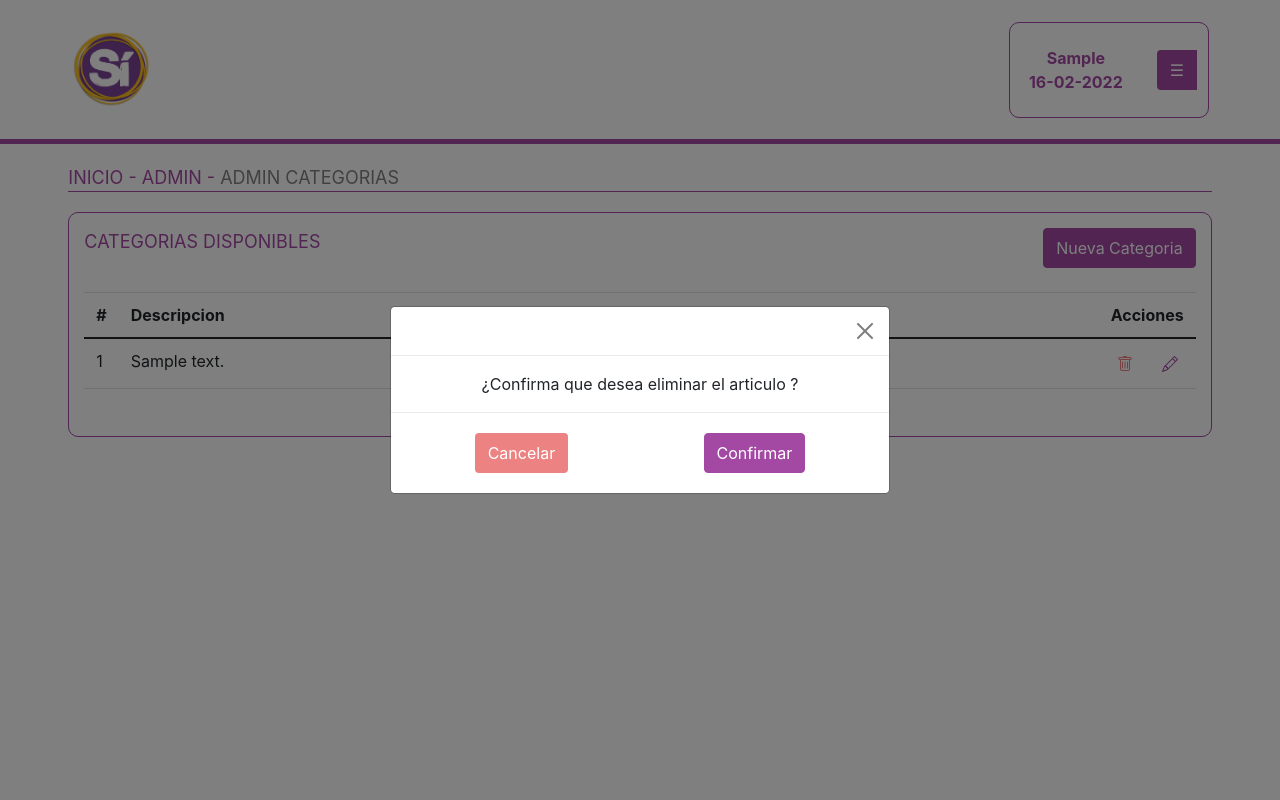
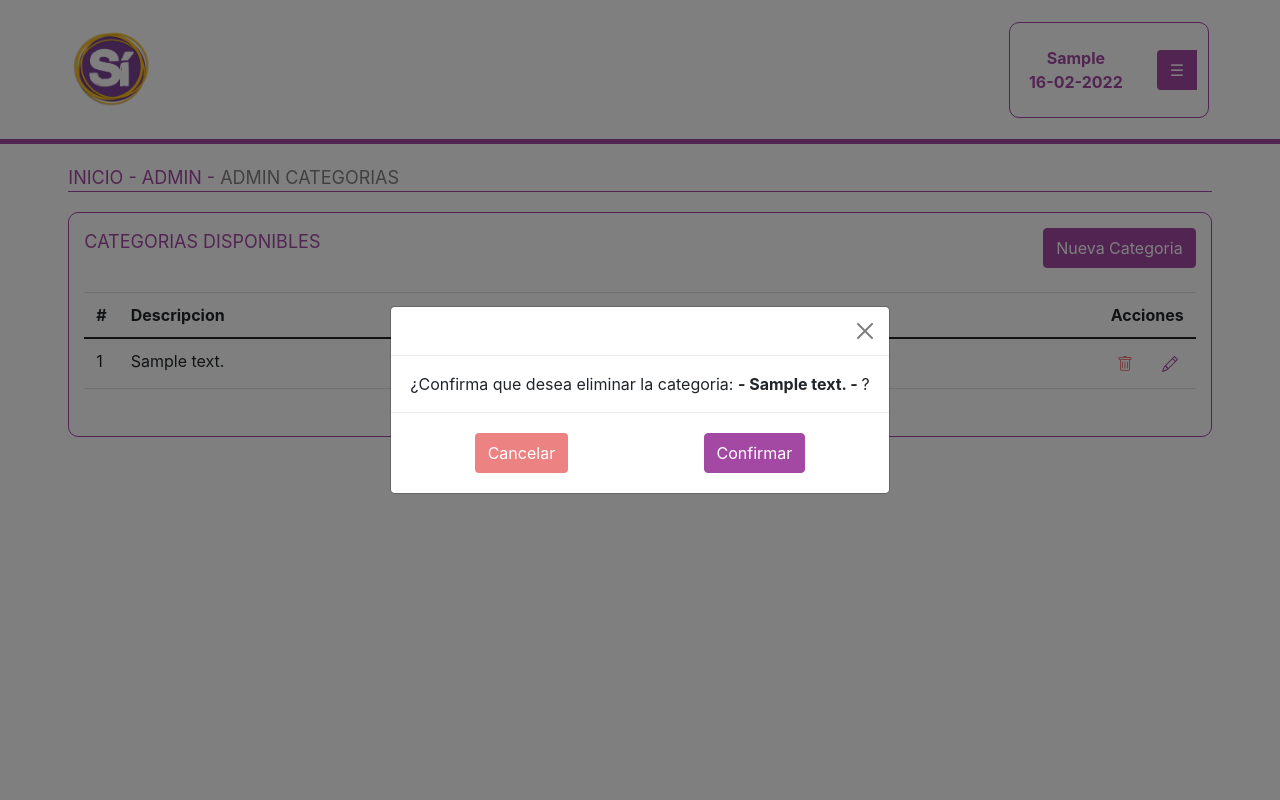
Before and after one commit to uranmarcos/residenciasUniversitarias, a PHP site: page /repositorioPedidos/adminCategorias.php in a window 1280 px wide, after a click that opens the changed part. Run offline with PHP 8.4, Linux system fonts and the light colour scheme; the visitor is signed in with stand-in values (Sample User, id 1); tables that the repository leaves empty or names only in its code hold one stand-in row (values such as "Sample post"); data that the repository does not hold is empty; some libraries are stand-ins or nearby versions.

Commit message:
eliminacion de categoria en modal

```diff
--- a/adminCategorias.php
+++ b/adminCategorias.php
@@ -69,7 +69,7 @@
                                                     <td class="pl-0 pr-0" style="width:100px; text-align:center">
                                                         <div class="row" style="width:90px; margin:auto;">
                                                             <!-- BOTON TRASH -->
-                                                            <div style="width:45px" onmouseover="overBotonAccion('btnTrash<?php echo $categoria['id']?>','btnTrashFill<?php echo $categoria['id']?>')" onmouseout="overBotonAccion('btnTrashFill<?php echo $categoria['id']?>', 'btnTrash<?php echo $categoria['id']?>')" name="trashButton<?php echo $categoria['id']?>" id="trashButton<?php echo $categoria['id']?>" class="trashButton" onclick="eliminarcategoria(<?php echo $categoria['id']?>, '<?php echo $categoria['descripcion'];?>')" data-bs-toggle="modal" data-bs-target="#modalEliminar">
+                                                            <div style="width:45px" onmouseover="overBotonAccion('btnTrash<?php echo $categoria['id']?>','btnTrashFill<?php echo $categoria['id']?>')" onmouseout="overBotonAccion('btnTrashFill<?php echo $categoria['id']?>', 'btnTrash<?php echo $categoria['id']?>')" name="trashButton<?php echo $categoria['id']?>" id="trashButton<?php echo $categoria['id']?>" class="trashButton" onclick="eliminarCategoria(<?php echo $categoria['id']?>, '<?php echo $categoria['descripcion'];?>')" data-bs-toggle="modal" data-bs-target="#modalEliminar">
                                                                 <svg xmlns="http://www.w3.org/2000/svg" width="16" height="16" fill="currentColor" class="bi bi-trash" id="btnTrash<?php echo $categoria['id']?>" viewBox="0 0 16 16">
                                                                     <path d="M5.5 5.5A.5.5 0 0 1 6 6v6a.5.5 0 0 1-1 0V6a.5.5 0 0 1 .5-.5zm2.5 0a.5.5 0 0 1 .5.5v6a.5.5 0 0 1-1 0V6a.5.5 0 0 1 .5-.5zm3 .5a.5.5 0 0 0-1 0v6a.5.5 0 0 0 1 0V6z"/>
                                                                     <path fill-rule="evenodd" d="M14.5 3a1 1 0 0 1-1 1H13v9a2 2 0 0 1-2 2H5a2 2 0 0 1-2-2V4h-.5a1 1 0 0 1-1-1V2a1 1 0 0 1 1-1H6a1 1 0 0 1 1-1h2a1 1 0 0 1 1 1h3.5a1 1 0 0 1 1 1v1zM4.118 4 4 4.059V13a1 1 0 0 0 1 1h6a1 1 0 0 0 1-1V4.059L11.882 4H4.118zM2.5 3V2h11v1h-11z"/>
@@ -109,22 +109,22 @@
                 </div>
                 <!--    END BOX LISTADO CATEGORIAS    -->
 
-                <!-- START MODAL CONFIRMACION ELIMINACION ARTICULO -->
+                <!-- START MODAL CONFIRMACION ELIMINACION CATEGORIA -->
                 <form action="adminCategorias.php" method="POST">
                     <div class="modal fade" id="modalEliminar" tabindex="-1" aria-labelledby="exampleModalLabel" aria-hidden="true">
                         <div class="modal-dialog modal-dialog-centered">
                             <div class="modal-content">
                                 <div class="modal-header">
-                                    <input type="text" hidden name="idArticuloEliminar" id="idArticuloEliminar"></input>
+                                    <input type="text" hidden name="idCategoriaEliminar" id="idCategoriaEliminar"></input>
                                     <button type="button" class="btn-close" data-bs-dismiss="modal" aria-label="Close"></button>
                                 </div>
                                 <div class="modal-body centrarTexto">
-                                    ¿Confirma que desea eliminar el articulo <b><span id="articuloAEliminar"></span></b>?
+                                    ¿Confirma que desea eliminar la categoria:  <b><span id="categoriaAEliminar"></span></b>?
                                 </div>
                                 <div class="modal-footer d-flex justify-content-around">
                                     <button type="button" class="btn botonCancelar" data-bs-dismiss="modal">Cancelar</button>
-                                    <button type="submit" name="eliminarArticulo" id="btnEliminarArticulo" onclick="mostrarSpinner('btnEliminarArticulo', 'spinnerEliminarArticulo')" class="btn boton">Confirmar</button>
-                                    <button type="button" class="btnReenviarCircle hide" id="spinnerEliminarArticulo">
+                                    <button type="submit" name="eliminarCategoria" id="btnEliminarCategoria" onclick="mostrarSpinner('btnEliminarCategoria', 'spinnerEliminarCategoria')" class="btn boton">Confirmar</button>
+                                    <button type="button" class="btnReenviarCircle hide" id="spinnerEliminarCategoria">
                                         <div class="spinner-border spinnerReenviar" role="status">
                                             <span class="sr-only"></span>
                                         </div>
@@ -134,7 +134,9 @@
                         </div>
                     </div>
                 </form>
-                <!-- END MODAL CONFIRMACION ELIMINACION ARTICULO -->
+                <!-- END MODAL CONFIRMACION ELIMINACION CATEGORIA -->
+
+
 
                 <!----     START MODAL CREACION DE CATEGORIA    ----->
                 <form name="formCreacion" method="POST" action="adminCategorias.php">
@@ -188,6 +190,8 @@
                     </div>
                 </form>
                 <!----     END MODAL CREACION DE CATEGORIA    ----->
+
+
 
                 <!----     START MODAL EDICION DE ARTICULO    ----->
                 <form name="formEdicion" method="POST" action="adminCategorias.php">
@@ -280,6 +284,26 @@
         setTimeout(ocultarAlertError, 5000)
     }
 }
+function ocultarAlertConfirmacion(){
+    let alertConfirmacion = document.getElementById("alertConfirmacion")
+    alertConfirmacion.classList.remove('show')
+    alertConfirmacion.classList.add('hide')
+}
+function ocultarAlertError(){
+    let alertErrorConexion = document.getElementById("alertErrorConexion")
+    alertErrorConexion.classList.remove('show')
+    alertErrorConexion.classList.add('hide')
+}
+function eliminarCategoria(id, descripcion) {
+    let categoriaAEliminar = document.getElementById("categoriaAEliminar")
+    categoriaAEliminar.innerHTML = " - " + descripcion + " - "
+    let idcategoriaEliminar = document.getElementById("idCategoriaEliminar")
+    idcategoriaEliminar.value = id
+}
+
+
+
+
 // function validarDescripcionEdicion(value){
 //     let boxMensajeArticuloExistente = document.getElementById("mensajeValidacionEdicion")
 //     let btnEdicion = document.getElementById("btnEdicion")
@@ -303,6 +327,9 @@
 //         boxMensajeArticuloExistente.innerHTML = "3 o mas caracteres"
 //     }
 // }
+
+
+
 function validarDescripcionCreacion(value){
     let mensajeValidacion = document.getElementById("mensajeValidacionCreacion")
     let btnCreacion = document.getElementById("btnCreacion")
--- a/funciones/adminCategorias.php
+++ b/funciones/adminCategorias.php
@@ -38,16 +38,16 @@
     }
     // ACCION ELIMINAR CATEGORIA
     if(isset($_POST["eliminarCategoria"])){
-        $id = $_POST["inputCategoriaEliminar"];
+        $id = $_POST["idCategoriaEliminar"];
         date_default_timezone_set('America/Argentina/Cordoba');
         $date = date("Y-m-d H:i:s");
         $consultaValidacion = $baseDeDatos -> prepare("SELECT count(*) from articulos WHERE categoria = '$id'");
-        $consulta = $baseDeDatos ->prepare("UPDATE categorias SET habilitado = 0, modified = '$date', userId = '$idUsuarioLogueado' WHERE id = '$id'");
+        $consulta = $baseDeDatos ->prepare("DELETE from categorias WHERE id = '$id'");
 
         try {
             $consultaValidacion->execute();
             $validacion = $consultaValidacion -> fetchAll(PDO::FETCH_ASSOC);
-            $cantidad = count($validacion);
+            $cantidad = $validacion[0]["count(*)"];
             if($cantidad > 0 ){
                 $alertError= "show";
                 $mensajeAlertError = "La categoria no puede eliminarse ya que existen articulos pertenecientes a la misma. <br> Modifique primero los articulos y luego elimine la categoria.";
--- a/js/funcionesCompartidas.js
+++ b/js/funcionesCompartidas.js
@@ -61,6 +61,10 @@
 }
 
 
+
+
+
+
 //FUNCIONES OVER BOTON DE MENU DE SECCION
 function overBoton(idTexto, idIcono){
     let texto = document.getElementById(idTexto)
```
